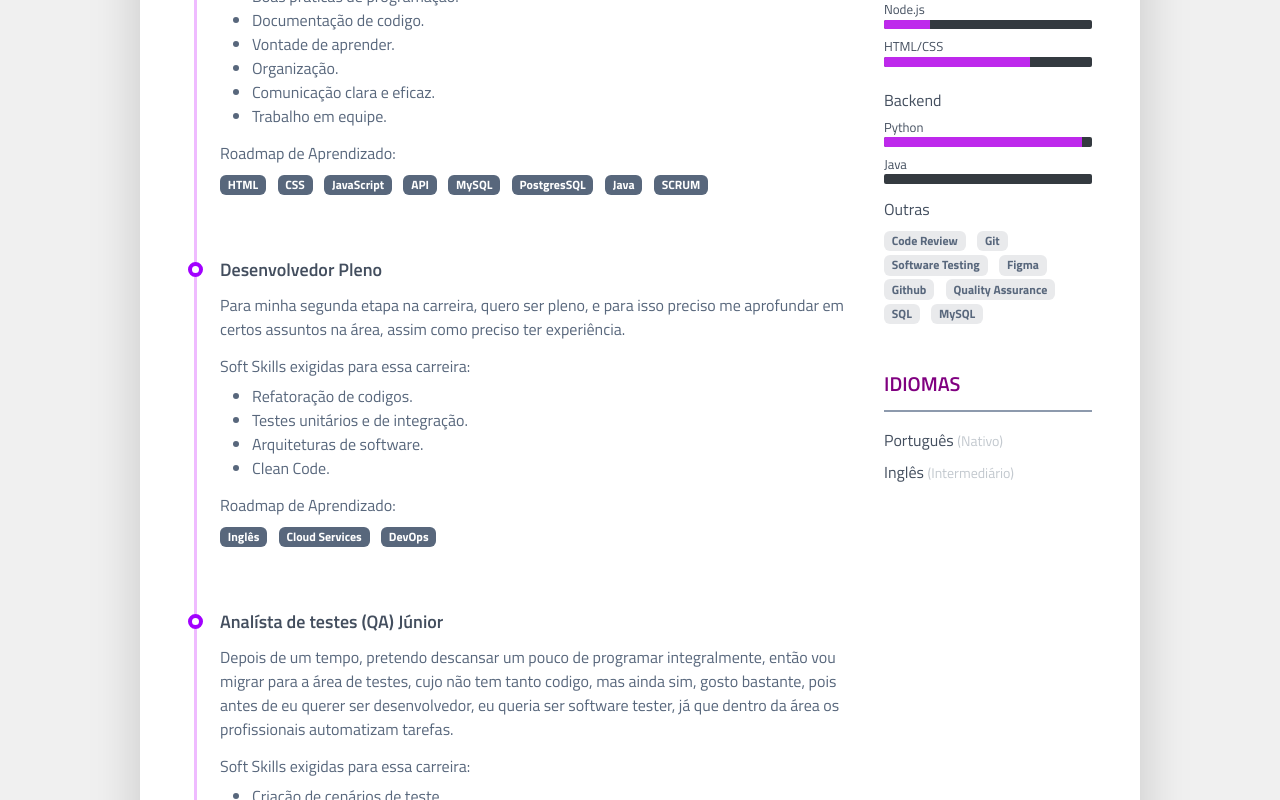
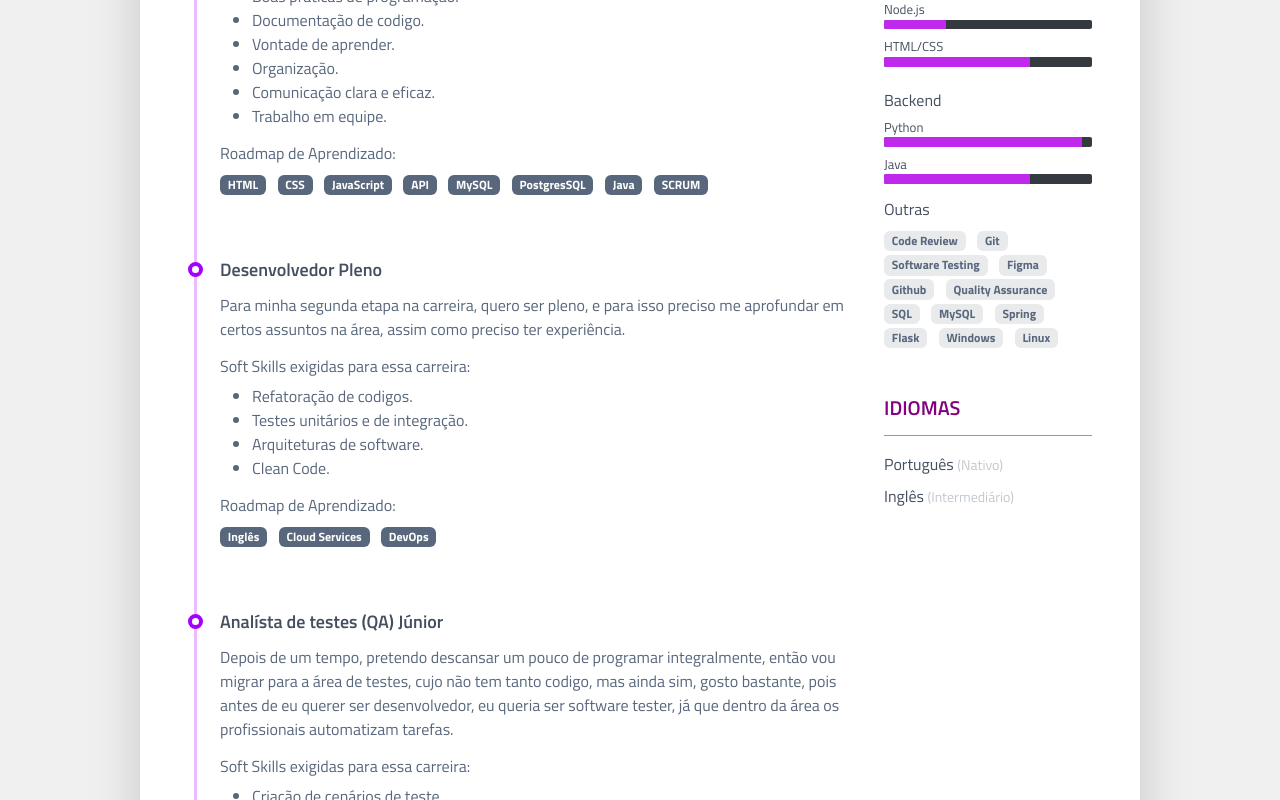
Before and after one commit to ViniCezarioDEV/Mapa-de-carreira, a plain HTML site: page index.html in a window 1280 px wide. Shown: the part 845-1645 px from the top of the page. Drawn offline with Linux system fonts and the light colour scheme.

Commit message:
Update index.html

```diff
--- a/index.html
+++ b/index.html
@@ -294,7 +294,7 @@
 											<div class="resume-skill-name">React JS</div>
 											<div class="progress resume-progress">
 												<div class="progress-bar theme-progress-bar-dark" role="progressbar"
-													style="width: 30%" aria-valuenow="25" aria-valuemin="0"
+													style="width: 50%" aria-valuenow="25" aria-valuemin="0"
 													aria-valuemax="100"></div>
 											</div>
 										</li>
@@ -302,7 +302,7 @@
 											<div class="resume-skill-name">JavaScript</div>
 											<div class="progress resume-progress">
 												<div class="progress-bar theme-progress-bar-dark" role="progressbar"
-													style="width: 76%" aria-valuenow="25" aria-valuemin="0"
+													style="width: 80%" aria-valuenow="25" aria-valuemin="0"
 													aria-valuemax="100"></div>
 											</div>
 										</li>
@@ -311,7 +311,7 @@
 											<div class="resume-skill-name">Node.js</div>
 											<div class="progress resume-progress">
 												<div class="progress-bar theme-progress-bar-dark" role="progressbar"
-													style="width: 22%" aria-valuenow="25" aria-valuemin="0"
+													style="width: 30%" aria-valuenow="25" aria-valuemin="0"
 													aria-valuemax="100"></div>
 											</div>
 										</li>
@@ -341,7 +341,7 @@
 											<div class="resume-skill-name">Java</div>
 											<div class="progress resume-progress">
 												<div class="progress-bar theme-progress-bar-dark" role="progressbar"
-													style="width: 0%" aria-valuenow="25" aria-valuemin="0"
+													style="width: 70%" aria-valuenow="25" aria-valuemin="0"
 													aria-valuemax="100"></div>
 											</div>
 										</li>
@@ -363,6 +363,10 @@
 										</li>
 										<li class="list-inline-item"><span class="badge badge-light">SQL</span></li>
 										<li class="list-inline-item"><span class="badge badge-light">MySQL</span></li>
+										<li class="list-inline-item"><span class="badge badge-light">Spring</span></li>
+										<li class="list-inline-item"><span class="badge badge-light">Flask</span></li>
+										<li class="list-inline-item"><span class="badge badge-light">Windows</span></li>
+										<li class="list-inline-item"><span class="badge badge-light">Linux</span></li>
 									</ul>
 								</div>
 							</div>
```
